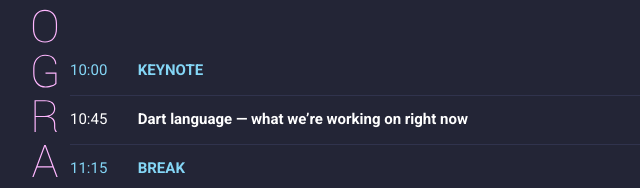
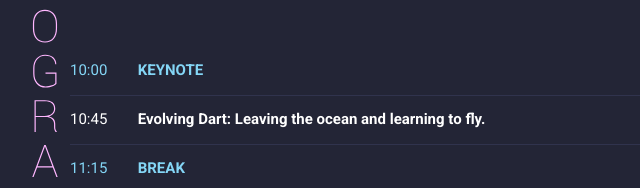
Before and after one commit to dart-archive/site-events, a plain HTML site: page src/2018/dist/index.html in a window 1280 px wide. Shown: the part 2650-2838 px from the top of the page, 0-640 px from the left. Drawn offline with Linux system fonts and the light colour scheme.

Commit message:
Updated details for Bob and Leaf, added abstract and updated title

```diff
--- a/src/2018/dist/index.html
+++ b/src/2018/dist/index.html
@@ -505,7 +505,7 @@
                                             <img src="images/speakers/bob-nystrom.jpg" alt="Bob Nystrom & Leaf Petersen">
                                         </div>
                                         <div class="speaker--phase-two__details">
-                                            <p class="speaker--phase-two__details-subject">Dart language — what we’re working on right now</p>
+                                            <p class="speaker--phase-two__details-subject">Evolving Dart: Leaving the ocean and learning to fly.</p>
                                             <p class="speaker--phase-two__details-name">
                                                 Bob Nystrom & Leaf Petersen
                                                 <span>Google</span>
@@ -523,9 +523,9 @@
                                                 </div>
                                                 <!-- Text -->
                                                 <div class="details-description__text">
-                                                    <h3>Dart language — what we’re working on right now</h3>
+                                                    <h3>Evolving Dart: Leaving the ocean and learning to fly.</h3>
 
-                                                    <p></p>
+                                                    <p>From its origins as a language that was designed around being a fairly dynamic, just-in-time compiled browser language, Dart is evolving towards being a more statically typed, ahead-of-time compilation friendly language with killer support for writing user interface intensive client side code.  Learn more about how Dart has been changing, and how we see it continuing to evolve over the next few years.</p>
 
                                                     <h4>About Bob and Leaf</h4>
                                                     <p>Bob works at Google on various pieces of the Dart platform including but not limited to dartfmt, pub, dartdevc, testing, and "Effective Dart". He has discovered, somewhat to his dismay, that the language he's written the most lines of in the past several years is Markdown. He likes well-factored code, elegant design, clear prose, and pork in all of its various delicious incarnations.</p>
@@ -684,7 +684,7 @@
                                     </tr>
                                     <tr>
                                         <td>10:45</td>
-                                        <td>Dart language — what we’re working on right now</td>
+                                        <td>Evolving Dart: Leaving the ocean and learning to fly.</td>
                                         <td>Bob Nystrom <span>Google</span></td>
                                         <td colspan="2">Leaf Petersen <span>Google</span></td>
                                     </tr>
```
